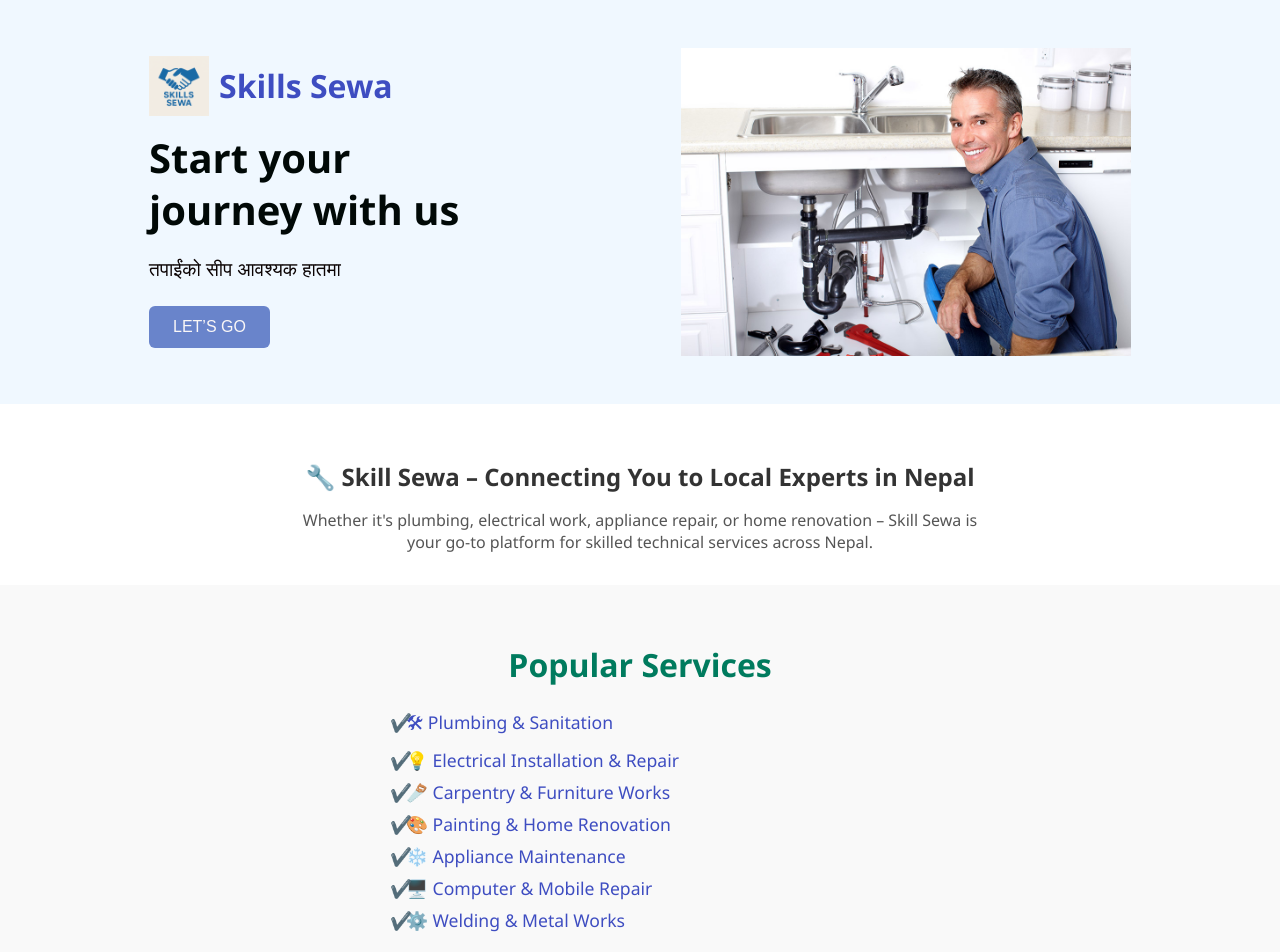
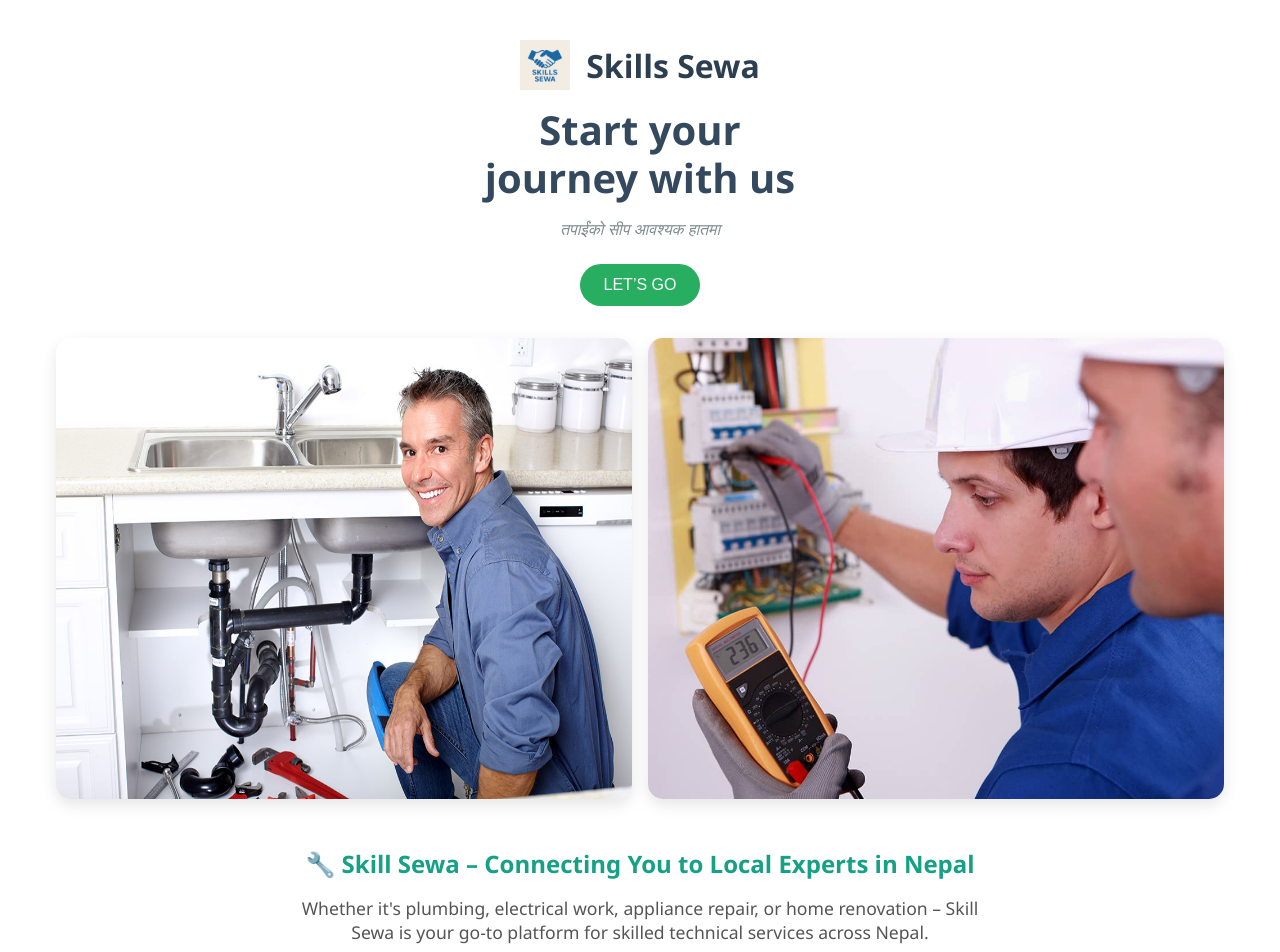
Before and after one commit to kerponish/skillsewa, a React (Vite) app: page / in a window 1280 px wide. Shown: the top 952 px of the page. Built offline with nearby package versions, Linux system fonts and the light colour scheme.

Commit message:
dashboard edit

```diff
--- a/src/App.jsx
+++ b/src/App.jsx
@@ -1,21 +1,19 @@
 import React from "react";
 import { BrowserRouter as Router, Route, Routes } from "react-router-dom";
+import LandingPage from "./LandingPage";
+import Signup from "./Signup";
 import Login from "./Login";
-import Signup from "./Signup";
-import LandingPage from "./Landpage";
 import Dashboard from "./Dashboard";
 
-function App() {
+export default function App() {
   return (
     <Router>
       <Routes>
         <Route path="/" element={<LandingPage />} />
+        <Route path="/signup" element={<Signup />} />
         <Route path="/login" element={<Login />} />
-        <Route path="/signup" element={<Signup />} />
         <Route path="/dashboard" element={<Dashboard />} />
       </Routes>
     </Router>
   );
 }
-
-export default App;
--- /dev/null
+++ b/src/Auth.css
@@ -0,0 +1,102 @@
+.auth-container {
+  display: flex;
+  justify-content: center;
+  align-items: center;
+  min-height: 100vh;
+  background: #ecf0f1;
+  padding: 20px;
+  font-family: "Segoe UI", Tahoma, Geneva, Verdana, sans-serif;
+}
+
+.auth-card {
+  background: white;
+  padding: 35px 40px;
+  border-radius: 12px;
+  box-shadow: 0 8px 24px rgba(0,0,0,0.1);
+  width: 360px;
+  text-align: center;
+}
+
+.logo {
+  width: 60px;
+  margin-bottom: 15px;
+}
+
+.auth-card h2 {
+  color: #3498db;
+  margin-bottom: 5px;
+  font-weight: 700;
+}
+
+.auth-card h3 {
+  margin-bottom: 25px;
+  font-weight: 600;
+  color: #34495e;
+}
+
+.auth-card form {
+  display: flex;
+  flex-direction: column;
+  gap: 15px;
+}
+
+.auth-card input {
+  padding: 12px 15px;
+  font-size: 1rem;
+  border: 2px solid #ddd;
+  border-radius: 8px;
+  transition: border-color 0.3s ease;
+}
+
+.auth-card input:focus {
+  border-color: #3498db;
+  outline: none;
+}
+
+.input-error {
+  border-color: #e74c3c !important;
+}
+
+.error {
+  color: #e74c3c;
+  font-size: 0.85rem;
+  text-align: left;
+  margin-top: -10px;
+}
+
+.auth-button {
+  background-color: #3498db;
+  border: none;
+  padding: 12px 0;
+  border-radius: 30px;
+  color: white;
+  font-weight: 600;
+  font-size: 1.1rem;
+  cursor: pointer;
+  margin-top: 10px;
+  transition: background-color 0.3s ease;
+}
+
+.auth-button:hover {
+  background-color: #2874a6;
+}
+
+.toggle-form {
+  margin-top: 20px;
+  font-size: 0.95rem;
+  color: #555;
+}
+
+.toggle-button {
+  background: none;
+  border: none;
+  color: #3498db;
+  cursor: pointer;
+  font-weight: 600;
+  text-decoration: underline;
+  padding: 0;
+}
+
+.toggle-button:hover {
+  color: #2874a6;
+}
--- /dev/null
+++ b/src/Dashboard.css
@@ -0,0 +1,95 @@
+.dashboard-container {
+    max-width: 600px;
+    margin: 40px auto;
+    font-family: "Segoe UI", Tahoma, Geneva, Verdana, sans-serif;
+    padding: 20px;
+    background: #fff;
+    border-radius: 12px;
+    box-shadow: 0 6px 18px rgba(0,0,0,0.1);
+    position: relative;
+  }
+
+  .logout-button {
+    position: absolute;
+    top: 15px;
+    right: 15px;
+    background: #e74c3c;
+    color: white;
+    border: none;
+    padding: 10px 15px;
+    border-radius: 25px;
+    cursor: pointer;
+    font-weight: 700;
+    transition: background-color 0.3s ease;
+  }
+
+  .logout-button:hover {
+    background: #c0392b;
+  }
+
+  .task-form {
+    display: flex;
+    flex-direction: column;
+    gap: 15px;
+    margin-bottom: 30px;
+  }
+
+  .task-form label {
+    font-weight: 600;
+    color: #34495e;
+  }
+
+  .task-form input,
+  .task-form select {
+    padding: 10px 15px;
+    border: 2px solid #ddd;
+    border-radius: 8px;
+    font-size: 1rem;
+    transition: border-color 0.3s ease;
+  }
+
+  .task-form input:focus,
+  .task-form select:focus {
+    border-color: #3498db;
+    outline: none;
+  }
+
+  .submit-button {
+    background-color: #3498db;
+    color: white;
+    border: none;
+    padding: 12px 0;
+    font-weight: 600;
+    font-size: 1.1rem;
+    border-radius: 30px;
+    cursor: pointer;
+    transition: background-color 0.3s ease;
+  }
+
+  .submit-button:hover {
+    background-color: #2874a6;
+  }
+
+  .tasks-list {
+    list-style: none;
+    padding: 0;
+    color: #2c3e50;
+  }
+
+  .task-item {
+    background: #f9f9f9;
+    border-radius: 10px;
+    padding: 15px 20px;
+    margin-bottom: 20px;
+    box-shadow: 0 3px 8px rgba(0,0,0,0.05);
+  }
+
+  .worker-list {
+    margin-top: 5px;
+    padding-left: 20px;
+    list-style-type: circle;
+  }
+
+  .worker-list li {
+    margin-bottom: 4px;
+  }
--- a/src/LandingPage.css
+++ b/src/LandingPage.css
@@ -1,187 +1,177 @@
-/* Global Styles */
-body {
-  margin: 0;
-  font-family: "Segoe UI", sans-serif;
-  background-color: #ffffff;
-  color: #3e4dc1;
-  scroll-behavior: smooth;
+.landing-wrapper {
+  max-width: 1200px;
+  margin: 0 auto;
+  padding: 2rem;
+  font-family: 'Segoe UI', Tahoma, Geneva, Verdana, sans-serif;
+  color: #333;
 }
 
-.landing-wrapper {
-  width: 100%;
-  overflow-x: hidden;
+/* Hero Section: Text left (50%), Images right (50%) */
+.hero-section {
+  display: flex;
+  align-items: center;
+  justify-content: space-between;
+  gap: 2rem;
+  margin-bottom: 3rem;
+  flex-wrap: wrap;
 }
 
-/* Hero Section */
-.hero-section {
-  display: flex;
-  flex-wrap: wrap;
-  justify-content: center;
-  align-items: center;
-  padding: 3rem 2rem;
-  background-color: #f0f8ff;
-  gap: 2rem; /* Reduce spacing between text and image */
-}
-
-/* Left-side Text */
 .hero-text {
-  flex: 1;
-  min-width: 280px;
-  max-width: 500px;
+  flex: 1 1 50%;
+  min-width: 300px;
+  text-align: center;
 }
 
 .branding {
   display: flex;
   align-items: center;
-  gap: 10px;
+  gap: 1rem;
   margin-bottom: 1rem;
+  justify-content: center;
 }
 
 .skills-logo {
-  width: 60px;
-  height: auto;
+  height: 50px;
+  width: auto;
 }
 
 .hero-text h1 {
   font-size: 2rem;
   margin: 0;
+  color: #2c3e50;
 }
 
 .hero-text h2 {
   font-size: 2.5rem;
   margin: 1rem 0;
-  line-height: 1.3;
-  color: #010907;
+  line-height: 1.2;
+  color: #34495e;
 }
 
 .tagline {
-  font-size: 1.2rem;
-  color: #0c0404;
+  font-style: italic;
+  color: #7f8c8d;
   margin-bottom: 1.5rem;
 }
 
-/* CTA Button */
 .cta-button {
-  background: #6984cb;
-  color: rgb(250, 247, 247);
+  background-color: #27ae60;
+  color: white;
+  border: none;
   padding: 0.75rem 1.5rem;
-  border: none;
   font-size: 1rem;
-  border-radius: 6px;
+  border-radius: 30px;
   cursor: pointer;
-  transition: background 0.3s ease;
+  transition: background-color 0.3s ease;
 }
 
 .cta-button:hover {
-  background: #005f4a;
+  background-color: #219150;
 }
 
-/* Right-side Image */
 .hero-image {
-  flex: 1;
-  min-width: 280px;
-  max-width: 450px;
+  flex: 1 1 50%;
+  min-width: 300px;
   display: flex;
+  gap: 1rem;
   justify-content: center;
 }
 
-.hero-image img {
-  max-width: 100%;
+.teamwork-image {
+  width: 48%;
   height: auto;
-  object-fit: contain;
+  border-radius: 15px;
+  box-shadow: 0 6px 15px rgba(0, 0, 0, 0.1);
 }
 
 /* Info Section */
 .info-section {
-  padding: 2rem;
-  background: #fff;
   text-align: center;
+  margin-bottom: 3rem;
 }
 
 .info-section h3 {
   font-size: 1.5rem;
-  color: #333;
   margin-bottom: 1rem;
+  color: #16a085;
 }
 
 .info-section p {
-  font-size: 1rem;
+  font-size: 1.1rem;
+  max-width: 700px;
+  margin: 0 auto;
   color: #555;
-  max-width: 700px;
-  margin: auto;
 }
 
 /* Services Section */
 .services-section {
-  padding: 2rem;
-  background-color: #f9f9f9;
+  margin-bottom: 3rem;
   text-align: center;
 }
 
 .services-section h2 {
   font-size: 2rem;
   margin-bottom: 1.5rem;
-  color: #007b5e;
+  color: #2980b9;
 }
 
 .service-list {
   list-style: none;
   padding: 0;
+  max-width: 700px;
   margin: 0 auto;
-  font-size: 1.1rem;
-  max-width: 500px;
-  text-align: left;
+  display: flex;
+  flex-wrap: wrap;
+  justify-content: center;
+  gap: 1.5rem;
 }
 
 .service-list li {
-  margin: 0.5rem 0;
-  padding-left: 1rem;
-  position: relative;
+  background: #ecf0f1;
+  border-radius: 15px;
+  padding: 1rem 1.5rem;
+  font-size: 1.1rem;
+  min-width: 180px;
+  box-shadow: 0 3px 8px rgba(0, 0, 0, 0.05);
 }
 
-.service-list li::before {
-  content: "✔️";
-  position: absolute;
-  left: 0;
-}
-
-/* Footer Call to Action */
+/* Footer CTA */
 .footer-cta {
-  padding: 2.5rem 2rem;
-  background: #e8f5e9;
-  border-top: 2px solid #c8e6c9;
   text-align: center;
+  margin-top: 4rem;
+  padding: 2rem 1rem;
+  background-color: #27ae60;
+  color: white;
+  border-radius: 15px;
 }
 
 .footer-cta h2 {
   font-size: 2rem;
-  color: #2e7d32;
   margin-bottom: 1rem;
 }
 
 .footer-cta p {
-  font-size: 1.1rem;
-  color: #444;
+  font-size: 1.2rem;
   margin-bottom: 1.5rem;
 }
 
-/* Responsive Styles */
+/* Responsive */
 @media (max-width: 768px) {
   .hero-section {
     flex-direction: column;
-    text-align: center;
   }
-
-  .hero-text,
+  .hero-text, .hero-image {
+    flex: 1 1 100%;
+  }
   .hero-image {
-    max-width: 100%;
+    justify-content: center;
   }
-
-  .hero-text h2 {
-    font-size: 2rem;
+  .teamwork-image {
+    width: 80%;
+    margin-bottom: 1rem;
   }
-
-  .footer-cta h2 {
-    font-size: 1.6rem;
+  .service-list {
+    flex-direction: column;
+    align-items: center;
   }
 }
--- a/src/Landpage.jsx
+++ b/src/LandingPage.jsx
@@ -1,8 +1,8 @@
 import React from "react";
 import { useNavigate } from "react-router-dom";
 import Skillogo from "./assets/logoskils.png";
-import logo from "./assets/teamwork.png";
 import sk from "./assets/plumber.png";
+import tk from "./assets/image.png"
 import "./LandingPage.css";
 
 export default function LandingPage() {
@@ -18,11 +18,7 @@
       <section className="hero-section">
         <div className="hero-text">
           <div className="branding">
-            <img
-              src={Skillogo}
-              alt="Skills Sewa Logo"
-              className="skills-logo"
-            />
+            <img src={Skillogo} alt="Skills Sewa Logo" className="skills-logo" />
             <h1>Skills Sewa</h1>
           </div>
           <h2>
@@ -36,8 +32,14 @@
 
         <div className="hero-image">
           <img
-            src={sk}
+            src={sk}  /* Replace with your first image URL */
             alt="Illustration of plumber and electrician working together"
+            className="teamwork-image"
+            loading="lazy"
+          />
+          <img
+            src={tk}
+            alt="Another skilled worker"
             className="teamwork-image"
             loading="lazy"
           />
@@ -48,9 +50,8 @@
       <section className="info-section">
         <h3>🔧 Skill Sewa – Connecting You to Local Experts in Nepal</h3>
         <p>
-          Whether it's plumbing, electrical work, appliance repair, or home
-          renovation – Skill Sewa is your go-to platform for skilled technical
-          services across Nepal.
+          Whether it's plumbing, electrical work, appliance repair, or home renovation –
+          Skill Sewa is your go-to platform for skilled technical services across Nepal.
         </p>
       </section>
 
@@ -72,8 +73,7 @@
       <section className="footer-cta">
         <h2>Support Local Skills, Empower Communities</h2>
         <p>
-          Join Skill Sewa and become part of a growing network of skilled
-          workers and happy clients across Nepal.
+          Join Skill Sewa and become part of a growing network of skilled workers and happy clients across Nepal.
         </p>
         <button className="cta-button" onClick={handleClick}>
           Get Started
--- a/src/Login.css
+++ /dev/null
@@ -1,78 +0,0 @@
-body {
-  margin: 0;
-  font-family: Arial, sans-serif;
-  background-color: #f6f1eb;
-}
-
-.login-container {
-  display: flex;
-  height: 100vh;
-  align-items: center;
-  justify-content: center;
-}
-
-.login-card {
-  background-color: #fff;
-  padding: 2rem;
-  width: 320px;
-  border-radius: 20px;
-  box-shadow: 0 4px 16px rgba(0, 0, 0, 0.1);
-  text-align: center;
-}
-
-.logo {
-  width: 60px;
-  margin-bottom: 0.5rem;
-}
-
-h2 {
-  color: #165baa;
-  font-weight: bold;
-  margin-bottom: 0.5rem;
-}
-
-h3 {
-  margin-bottom: 1rem;
-}
-
-form {
-  display: flex;
-  flex-direction: column;
-  gap: 0.8rem;
-}
-
-input {
-  padding: 0.8rem;
-  border: 1px solid #ccc;
-  border-radius: 10px;
-  font-size: 1rem;
-}
-
-button {
-  background-color: #165baa;
-  color: white;
-  padding: 0.9rem;
-  font-size: 1rem;
-  border: none;
-  border-radius: 10px;
-  cursor: pointer;
-}
-
-button:hover {
-  background-color: #144e95;
-}
-
-.forgot-link {
-  text-align: right;
-  font-size: 0.9rem;
-  color: #165baa;
-  text-decoration: none;
-}
-.login-card.signup {
-  padding: 2.5rem;
-}
-.error {
-  color: red;
-  font-size: 0.8rem;
-  margin-bottom: 0.5rem;
-}
```
Also changed, not shown: src/Dashboard.jsx (+32 -19 lines), src/Login.jsx (+12 -30 lines), src/Signup.jsx (+16 -38 lines), src/assets/image.png (added).
